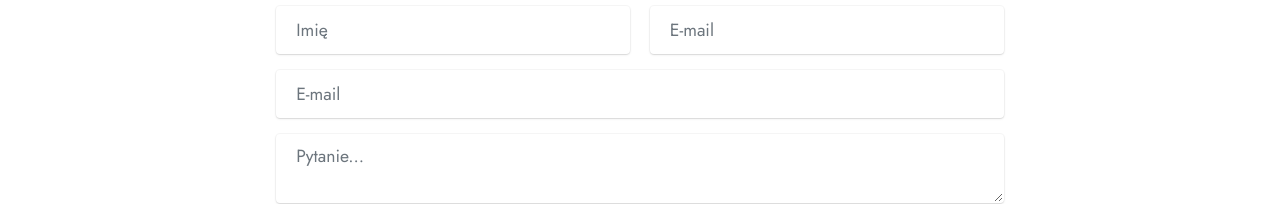
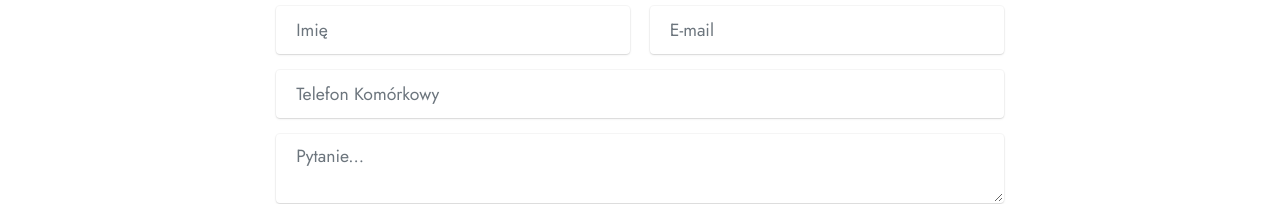
Before and after one commit to MarkOooss/FuxPack, a plain HTML site: page page1.html in a window 1280 px wide. Shown: the part 235-439 px from the top of the page. Drawn offline with Linux system fonts and the light colour scheme; files whose address does not match are found by name.

Commit message:
Update page1.html

```diff
--- a/page1.html
+++ b/page1.html
@@ -87,7 +87,7 @@
                             <input type="email" name="email" placeholder="E-mail" data-form-field="email" class="form-control" value="" id="email-form5-9">
                         </div>
                         <div class="col-12 form-group mb-3" data-for="textarea">
-                          <input type="email" name="email" placeholder="E-mail" data-form-field="email" class="form-control" value="" id="email-form5-9">
+                            <input type="text" name="name" placeholder="Telefon Komórkowy" data-form-field="name" class="form-control" value="" id="name-form5-9">
                         </div>
                         <div class="col-12 form-group mb-3" data-for="textarea">
                             <textarea name="textarea" placeholder="Pytanie..." data-form-field="textarea" class="form-control" id="textarea-form5-9"></textarea>
```
